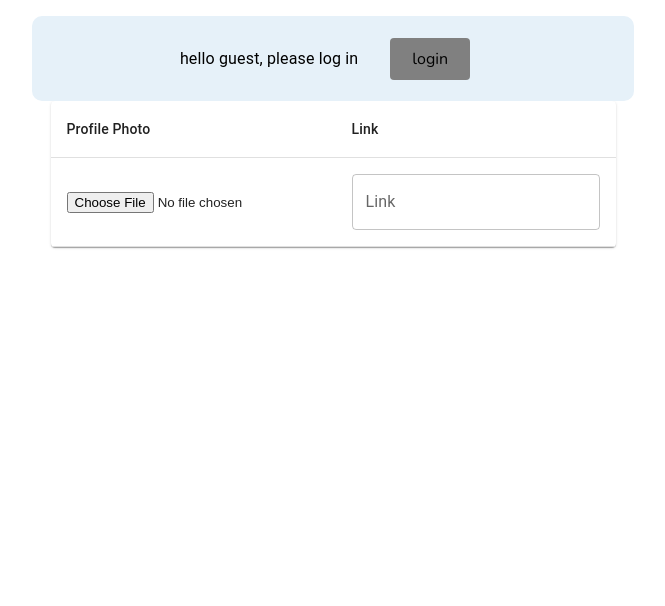
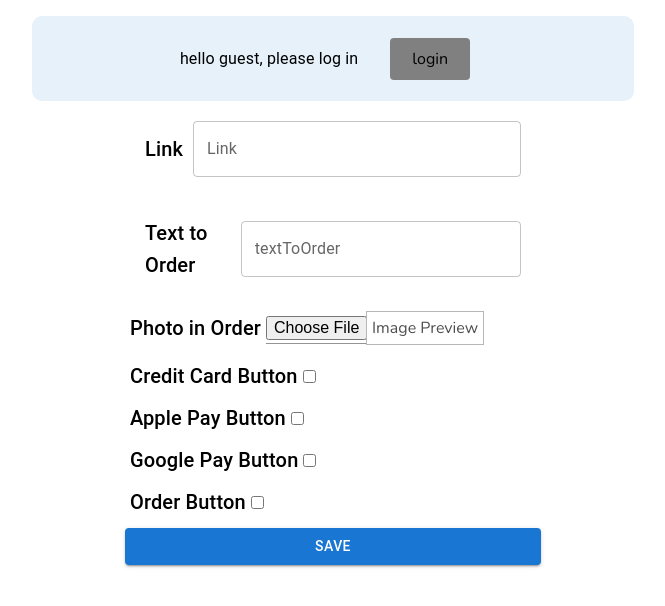
Before and after one commit to avchy/000-burger-bot-dashboard-react, a React (Create React App) app: page /settings in a window 1280 px wide. Shown: the top 606 px of the page, without its empty margins (307-972 px from the left). Built offline with nearby package versions, Linux system fonts and the light colour scheme; no server answers.

Commit message:
delete 1 file and update 2 files

```diff
--- a/jsconfig.json
+++ b/jsconfig.json
@@ -3,7 +3,7 @@
     "CORS": "*"
   },
   "compilerOptions": {
-    "baseUrl": "."
+    "baseUrl": "src"
   },
 
   "exclude": [
--- /dev/null
+++ b/src/components/AllHelpComponents.jsx
@@ -0,0 +1,64 @@
+import {
+  Table,
+  TableBody,
+  TableContainer,
+  TableRow,
+  Paper,
+  styled,
+  Box,
+  Button,
+  CircularProgress,
+  Typography,
+  TableCell,
+  TextField,
+} from "@mui/material"
+
+export const FlexRowContainer = styled(Box)(({ theme }) => ({
+  display: "flex",
+  flexDirection: "row",
+  alignItems: "center",
+  // border: '1px solid blue',
+}))
+
+export const FlexColumnContainer = styled(Box)(({ theme }) => ({
+  display: "flex",
+  flexDirection: "column",
+  justifyContent: "start",
+  // gap: theme.spacing(2),
+
+  // border: '1px solid green',
+}))
+export const CenterBox = styled(Box)(({ theme }) => ({
+  display: "flex",
+  justifyContent: "center",
+  alignItems: "center",
+}))
+
+export const StyledTextField = styled(TextField)(({ theme }) => ({
+  color: "white",
+}))
+
+export const Container = styled(Box)`
+  display: flex;
+  flex-direction: column;
+  position: "absolute";
+`
+
+export const BlackBox = styled(Box)`
+  width: 22px;
+  height: 21px;
+  background: #000000 0% 0% no-repeat padding-box;
+  margin-bottom: 11px;
+`
+
+export const FiveBlackBoxes = () => {
+  return (
+    <Container>
+      <BlackBox />
+      <BlackBox />
+      <BlackBox />
+      <BlackBox />
+      <BlackBox />
+    </Container>
+  )
+}
--- a/src/pages/Settings.jsx
+++ b/src/pages/Settings.jsx
@@ -1,4 +1,5 @@
-import React, { useState } from 'react'
+import React, { useState } from "react"
+import { ImagePreview } from "components/styledComponents"
 import {
 	Paper,
 	Table,
@@ -7,55 +8,180 @@ import {
 	TableCell,
 	TableBody,
 	Typography,
+	Button,
 	TextField,
-} from '@mui/material'
-import { useAuth0 } from '@auth0/auth0-react'
-// import NavbarSettings from '../../components/Navbar/NavbarSettings'
+	LinearProgress,
+	Box,
+	Input,
+} from "@mui/material"
+import axios from "axios"
+
+import { useAuth0 } from "@auth0/auth0-react"
+import { FlexRowContainer, FlexColumnContainer } from "components/AllHelpComponents"
 
 export function Settings() {
 	const { user } = useAuth0()
-  const [link, setLink] = useState('')
+	const [link, setLink] = useState("")
+	const [textToOrder, setTextToOrder] = useState("")
+	const [productImg, setProductImg] = useState("")
+	const [showCreditCardButton, setShowCreditCardButton] = useState(false)
+	const [showApplePayButton, setShowApplePayButton] = useState(false)
+	const [showGooglePayButton, setShowGooglePayButton] = useState(false)
+	const [showOrderButton, setShowOrderButton] = useState(false)
 
+	const handleProductImageUpload = (e) => {
+		const file = e.target.files[0]
+		TransformFileData(file)
+	}
+
+	const TransformFileData = (file) => {
+		const reader = new FileReader()
+
+		if (file) {
+			reader.readAsDataURL(file)
+			reader.onloadend = () => {
+				setProductImg(reader.result)
+			}
+		} else {
+			setProductImg("")
+		}
+	}
 	const handleLinkChange = (e) => {
 		setLink(e.target.value)
 	}
-  const handlePhotoUpload = () => {
-    // Ваш код для загрузки фото здесь
+	const handleTextToOrder = (e) => {
+		setTextToOrder(e.target.value)
 	}
+	const saveChanges = async () => {
+		const dataToUpdate = {
+			link: link,
+			productImg: productImg,
+			showCreditCardButton: showCreditCardButton,
+			showApplePayButton: showApplePayButton,
+			showGooglePayButton: showGooglePayButton,
+			showOrderButton: showOrderButton,
+			textToOrder: textToOrder,
+		}
+
+		const restaurant_id = 2
+		console.log("dataToUpdate", dataToUpdate)
+		try {
+			const response = await axios.put(
+				`https://burgerim.ru/config/${restaurant_id}`,
+				dataToUpdate
+			)
+			console.log('Запрос "saveChanges" успешно выполнен')
+		} catch (error) {
+			console.error('Ошибка при выполнении запроса "saveChanges":', error)
+		}
+	}
+
 	return (
-    <>
-      {/* <NavbarSettings /> */}
-
-      <Paper>
-        <Table>
-          <TableHead>
-            <TableRow>
-              <TableCell>Profile Photo</TableCell>
-              <TableCell>Link</TableCell>
-            </TableRow>
-          </TableHead>
-          <TableBody>
-            <TableRow>
-              <TableCell>
-                <input
-                  type='file'
-                  accept='image/*'
-                  onChange={handlePhotoUpload}
-                />
-              </TableCell>
-              <TableCell>
+		<FlexColumnContainer>
+			<FlexRowContainer sx={{ m: "15px " }}>
+				<Typography sx={{ m: "5px " }} variant="h6">
+					Link
+				</Typography>
 				<TextField
+					sx={{ m: "5px  " }}
 					value={link}
 					onChange={handleLinkChange}
-                  label='Link'
-                  variant='outlined'
+					label="Link"
+					variant="outlined"
 					fullWidth
 				/>
-              </TableCell>
-            </TableRow>
-          </TableBody>
-        </Table>
-      </Paper>
+			</FlexRowContainer>
+			<FlexRowContainer sx={{ m: "15px " }}>
+				<Typography sx={{ m: "5px " }} variant="h6">
+					Text to Order
+				</Typography>
+				<TextField
+					sx={{ m: "5px  " }}
+					value={textToOrder}
+					onChange={handleTextToOrder}
+					label="textToOrder"
+					variant="outlined"
+					fullWidth
+				/>
+			</FlexRowContainer>
+
+			<FlexRowContainer>
+				<Typography sx={{ m: "5px " }} variant="h6">
+					Photo in Order
+				</Typography>
+				<Input
+					id="imgUpload"
+					type="file"
+					inputProps={{
+						accept: "image/*",
+						style: { maxWidth: "100px" },
+					}}
+					onChange={handleProductImageUpload}
+					required
+				/>{" "}
+				<ImagePreview>
+					{productImg ? (
+						<>
+							<img src={productImg} alt="error!" />
 						</>
+					) : (
+						<p> Image Preview </p>
+					)}
+				</ImagePreview>
+			</FlexRowContainer>
+
+			<FlexRowContainer>
+				<Typography sx={{ m: "5px " }} variant="h6">
+					Credit Card Button
+				</Typography>
+				<input
+					type="checkbox"
+					checked={showCreditCardButton}
+					onChange={(e) => setShowCreditCardButton(e.target.checked)}
+				/>
+			</FlexRowContainer>
+
+			<FlexRowContainer>
+				<Typography sx={{ m: "5px " }} variant="h6">
+					Apple Pay Button
+				</Typography>
+				<input
+					type="checkbox"
+					checked={showApplePayButton}
+					onChange={(e) => setShowApplePayButton(e.target.checked)}
+				/>
+			</FlexRowContainer>
+
+			<FlexRowContainer>
+				<Typography sx={{ m: "5px " }} variant="h6">
+					Google Pay Button
+				</Typography>
+				<input
+					type="checkbox"
+					checked={showGooglePayButton}
+					onChange={(e) => setShowGooglePayButton(e.target.checked)}
+				/>
+			</FlexRowContainer>
+
+			<FlexRowContainer>
+				<Typography sx={{ m: "5px " }} variant="h6">
+					Order Button
+				</Typography>
+				<input
+					type="checkbox"
+					checked={showOrderButton}
+					onChange={(e) => setShowOrderButton(e.target.checked)}
+				/>
+			</FlexRowContainer>
+
+			<Button
+				sx={{ m: "5px 0px" }}
+				variant="contained"
+				color="primary"
+				onClick={saveChanges}
+			>
+				save
+			</Button>
+		</FlexColumnContainer>
 	)
 }
```
Also changed, not shown: 1 other file (tests, documents, lock files or other folders). Lines whose indentation alone changed are shown as unchanged.
